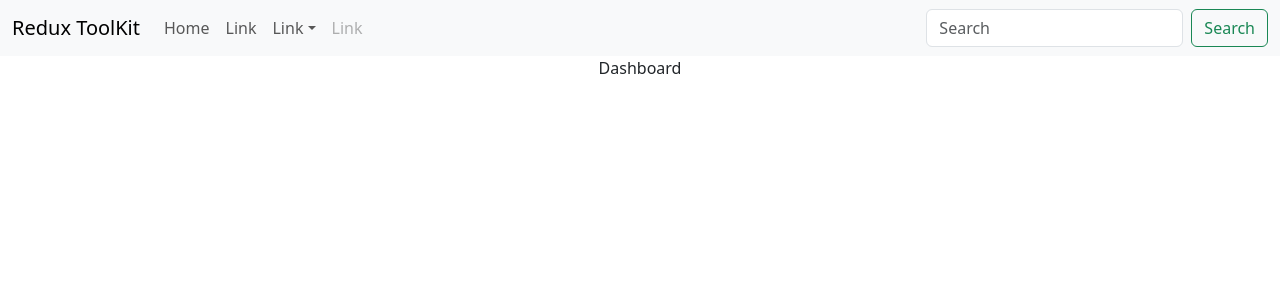
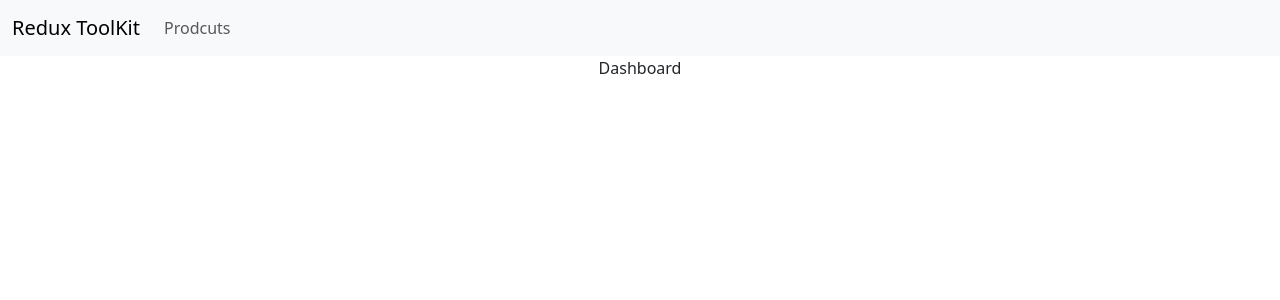
Before and after one commit to vinothsmart/react18-rtk, a React (Create React App) app: page / in a window 1280 px wide. Shown: the top 300 px of the page. Built offline with nearby package versions, Linux system fonts and the light colour scheme.

Commit message:
Link added

```diff
--- a/src/components/NavBar.jsx
+++ b/src/components/NavBar.jsx
@@ -1,9 +1,7 @@
-import Button from "react-bootstrap/Button";
 import Container from "react-bootstrap/Container";
-import Form from "react-bootstrap/Form";
 import Nav from "react-bootstrap/Nav";
 import Navbar from "react-bootstrap/Navbar";
-import NavDropdown from "react-bootstrap/NavDropdown";
+import { Link } from "react-router-dom";
 
 const NavBar = () => {
   return (
@@ -16,31 +14,10 @@ const NavBar = () => {
             className="me-auto my-2 my-lg-0"
             style={{ maxHeight: "100px" }}
             navbarScroll>
-            <Nav.Link href="#action1">Home</Nav.Link>
-            <Nav.Link href="#action2">Link</Nav.Link>
-            <NavDropdown title="Link" id="navbarScrollingDropdown">
-              <NavDropdown.Item href="#action3">Action</NavDropdown.Item>
-              <NavDropdown.Item href="#action4">
-                Another action
-              </NavDropdown.Item>
-              <NavDropdown.Divider />
-              <NavDropdown.Item href="#action5">
-                Something else here
-              </NavDropdown.Item>
-            </NavDropdown>
-            <Nav.Link href="#" disabled>
-              Link
+            <Nav.Link to="/" as={Link}>
+              Prodcuts
             </Nav.Link>
           </Nav>
-          <Form className="d-flex">
-            <Form.Control
-              type="search"
-              placeholder="Search"
-              className="me-2"
-              aria-label="Search"
-            />
-            <Button variant="outline-success">Search</Button>
-          </Form>
         </Navbar.Collapse>
       </Container>
     </Navbar>
```
